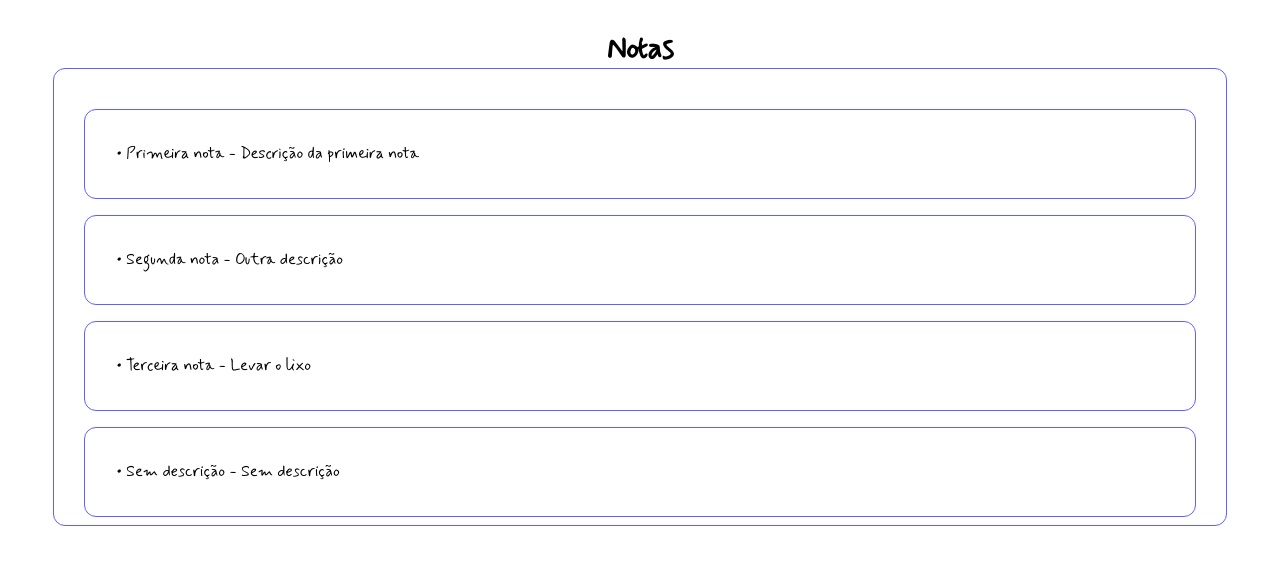
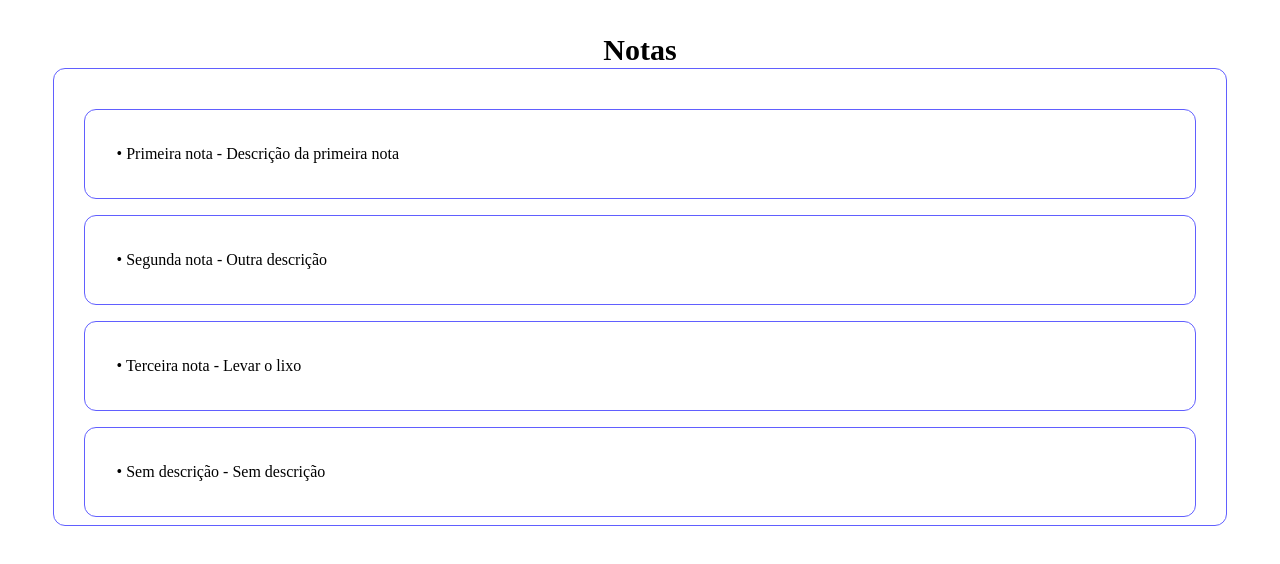
Before and after one commit to lugialo/devops_satc_2026_01, a React (Vite) app: page / in a window 1280 px wide. Shown: the top 564 px of the page. Built offline with nearby package versions, Linux system fonts and the light colour scheme.

Commit message:
fix: ajustes do sonar

```diff
--- a/src/App.css
+++ b/src/App.css
@@ -1,5 +1,5 @@
 @import "tailwindcss";
 
 body {
-    font-family: 'Mynerve';
+  font-family: "Mynerve, sans-serif";
 }
--- a/src/components/NoteContainer/index.tsx
+++ b/src/components/NoteContainer/index.tsx
@@ -7,10 +7,10 @@ interface NoteProps {
 
 export function NoteContainer({ title, description, onClick }: NoteProps): JSX.Element {
     return (
-        <div
+        <button
             onClick={onClick}
-            className="flex rounded-xl min-w-[136px] m-2 w-[95%] p-8 border border-solid border-indigo-500 cursor-pointer">
+            className="flex rounded-xl min-w-[136px] m-2 w-[95%] p-8 border border-solid border-indigo-500 cursor-pointer text-left">
             • {title} - {description || 'Sem descrição'}
-        </div>
+        </button>
     )
 }
```
